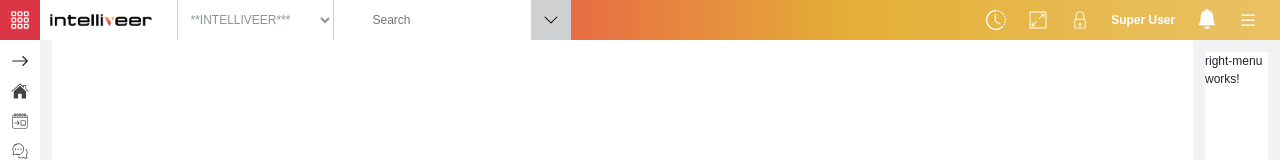
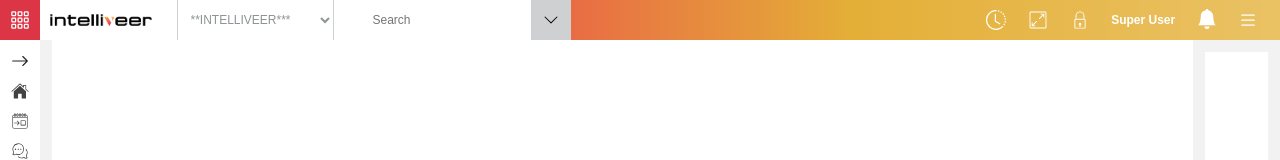
Before and after one commit to ckcristock/Intelliveer-settings, an Angular app: page /dashboard in a window 1280 px wide. Shown: the top 160 px of the page. Built offline with nearby package versions, Linux system fonts and the light colour scheme.

Commit message:
commit 20 boilerplate done

```diff
--- a/src/app/modules/left-menu/left-menu.component.html
+++ b/src/app/modules/left-menu/left-menu.component.html
@@ -1,6 +1,7 @@
 <div [ngClass]="expandedOnLeftMenu ? 'left-icons-expanded':'left-icons-shrink'" class="">
     <div class="top">
-        <div>
+        <div [ngStyle]="expandedOnLeftMenu ?
+        {'transform':'rotate(180deg)','margin-left':'150px'} : {}">
             <svg (click)="sentExpandedToDashboard()" xmlns="http://www.w3.org/2000/svg" width="16" height="16"
                 fill="currentColor" class="bi bi-arrow-right" viewBox="0 0 16 16">
                 <path fill-rule="evenodd"
--- a/src/app/modules/right-menu/right-menu.component.html
+++ b/src/app/modules/right-menu/right-menu.component.html
@@ -1 +1 @@
-<p>right-menu works!</p>
+<!-- <p>right-menu works!</p> -->
```
